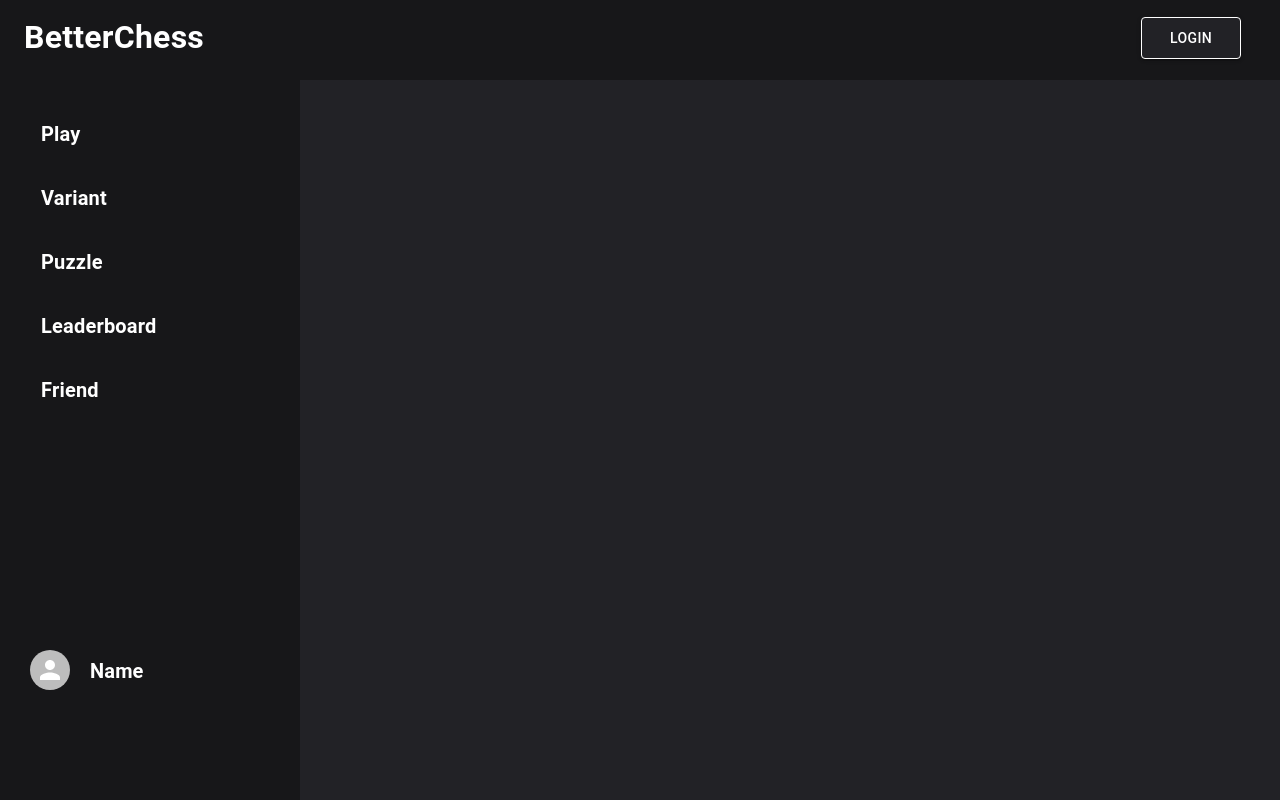
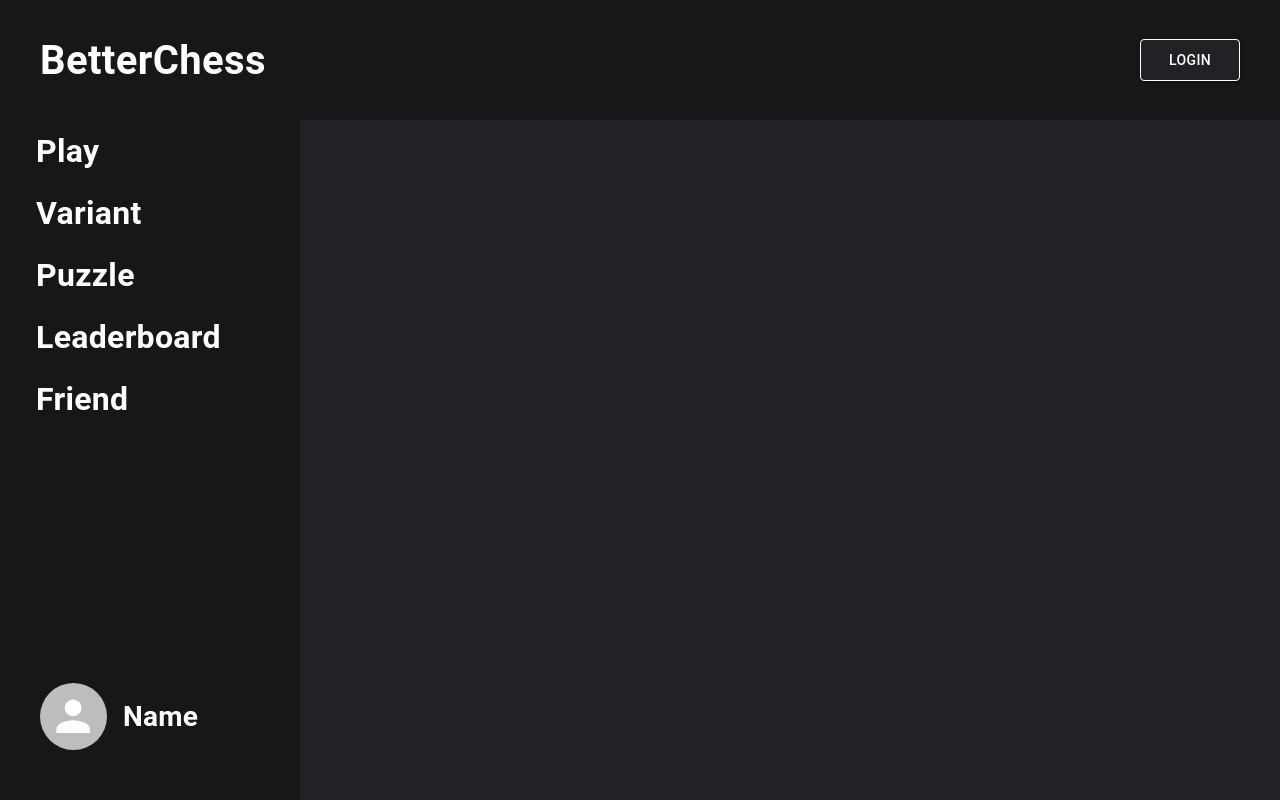
Before and after one commit to YashKorla/BetterChess, a React (Create React App) app in the folder FE/: page / in a window 1280 px wide. Built offline with nearby package versions, Linux system fonts and the light colour scheme.

Commit message:
Navbar Fixes

```diff
--- a/FE/src/App.tsx
+++ b/FE/src/App.tsx
@@ -5,12 +5,10 @@ import Box from '@mui/material/Box';
 
 function App() {
   return (
-    <Box sx={{display:'flex'}}>
-      <h1>App</h1>
+    <>
       <Appbar/>
       <Navbar/>
-      </Box>
-
+    </>
   );
 }
 
--- a/FE/src/components/appbar/Appbar.tsx
+++ b/FE/src/components/appbar/Appbar.tsx
@@ -1,49 +1,40 @@
 import React from 'react'
 import AppBar from '@mui/material/AppBar';
-
-import Toolbar from '@mui/material/Toolbar';
 import Typography from '@mui/material/Typography';
 import Button from '@mui/material/Button';
-
 import styled from '@emotion/styled';
-import { Height } from '@mui/icons-material';
-import { height } from '@mui/system';
 
 const Topbar = styled(AppBar)({
     zIndex: 1,
-    backgroundColor:'#171719',
-    height:'80px',
-    boxShadow:'none'
+    height:'120px',
+    boxShadow:'none',
+    padding: '32px 40px',
+    display:'flex',
+    flexDirection:'row',
+    justifyContent: 'space-between',
+    alignItems: 'center',
 })
 
 const TopbarText = styled(Typography)({
-    flexGrow: 1 ,
     fontWeight:700,
-    fontSize:'32px',
-    paddingTop:'12px'
-
+    fontSize:'40px',
+    lineHeight:'47px',
 })
 
-const TopbarLogin = styled(Button)({
-    backgroundColor:'#222226',
+const Login = styled(Button)({
     border:'solid white 1px',
-    marginTop:'12px',
     width:'100px',
     height:'42px',
-    marginRight:'15px',
 })
 
 const Appbar = () => {
   return (
    <Topbar position="fixed">
-        <Toolbar>
-          <TopbarText variant="h6">
-            BetterChess
-          </TopbarText>
-          <TopbarLogin  variant='contained'>Login</TopbarLogin>
-
-        </Toolbar>
-      </Topbar>
+      <TopbarText>
+        BetterChess
+      </TopbarText>
+      <Login  variant='contained' color='secondary'>Login</Login>
+    </Topbar>
   )
 }
 
--- a/FE/src/components/navbar/Navbar.tsx
+++ b/FE/src/components/navbar/Navbar.tsx
@@ -5,103 +5,98 @@ import Avatar from '@mui/material/Avatar';
 import Typography from '@mui/material/Typography';
 import List from '@mui/material/List';
 import ListItem from '@mui/material/ListItem';
-import ListItemButton from '@mui/material/ListItemButton';
 
 import ListItemText from '@mui/material/ListItemText';
-import { Box } from '@mui/material';
-import Toolbar from '@mui/material/Toolbar';
+import Box  from '@mui/material/Box';
 import styled from '@emotion/styled';
+import {useTheme} from '@mui/material/styles';
+import { ListItemButton } from '@mui/material';
 
-import { navitemdetail } from '../navbar/navitem';
-
-const Sidebar =styled(Drawer)({
-  width: 300,
-  height:'100vh',
-  flexShrink: 0,
-  [`& .MuiDrawer-paper`]: {
-    width: 300 ,
-    backgroundColor:'#171719',
-    zIndex:0,
-  },
-
+const ListText=styled(Typography)({
+  fontSize: '32px',
+  fontStyle: 'normal',
+  fontWeight: 700,
+  lineHeight: 'normal',
 })
 
-const SidebarItem = styled(ListItem)({
-  borderLeft:'solid #171719 20px',
-    color:'White',
-      "&:hover":{
-        backgroundColor:'#222226'
-      }
-
+const AccountAvatar=styled(Avatar)({
+  height:'67px',
+  width:'67px',
+  marginRight:'16px',
 })
 
-const SidebarList=styled(List)({
-  marginTop:'30px'
-})
+const AccountText=styled(Typography)({
+  fontWeight:700,
+  fontSize:'28px',
+  color: 'white',
+});
 
-const SidebarListText=styled(Typography)({
-  padding:'5px',
-  fontWeight:700,
-  fontSize:'20px',
+const CustomToolbar=styled(Typography)({
+  display:'flex',
+  flexDirection: 'column',
+  justifyContent:'space-between',
+  height:'100%',
+  padding: '120px 0 50px 20px',
+});
 
-})
+const AccountBox=styled(Box)({
+  display:'flex',
+  alignItems:'center',
+  padding:'0 0 0 20px'
+});
 
-const SidebarAccountBox=styled(Box)({
-  display:'flex',
-  marginTop:'220px'
-})
-
-const SidebarAccountAvatar=styled(Avatar)({
-
-  display:'flex',
-  marginLeft:'30px'
-})
-
-const SidebarAccountText=styled(Typography)({
-  paddingTop:'5px',
-  fontWeight:700,
-  fontSize:'20px',
-  color:'white',
-  marginLeft:'20px'
-
-})
+const navitems=[
+  {label:'Play',route:'play'},
+  {label:'Variant',route:'variant'},
+  {label:'Puzzle',route:'puzzle'},
+  {label:'Leaderboard',route:'leaderboard'},
+  {label:'Friend',route:'friend'},
+]
 
 const Navbar = () => {
+  const theme = useTheme();
+
+  const SidebarItem = styled(ListItem)({
+      color:'White',
+        "&:hover":{
+          backgroundColor:`${theme.palette.primary.light}`
+        }
+  })
+
   return (
-    <Sidebar
+    <Drawer
       PaperProps={{
         sx: {
-          background:'#171719',
+          background:`${theme.palette.primary.main}`,
           border: '0px',
+          width:'300px',
+          zIndex: '0',
         }}}
         variant="permanent"
+    >
+      <CustomToolbar>
+        <List sx={{padding:'0'}}>
+            {navitems.map((item, index) => (
+              <ListItemButton sx={{padding:'0'}}>
+                <SidebarItem
+                  key={index}
+                  // onClick={()=>navigate(item.route)}
+                  >
+                    <ListItemText primary={<ListText>{item.label}</ListText>} />
+                </SidebarItem>
+              </ListItemButton>
+            ))}
+        </List>
 
-      >
-        <Toolbar />
+        <AccountBox>
+          <AccountAvatar></AccountAvatar>
+          <AccountText>
+           Name
+          </AccountText>
+        </AccountBox>
+      </CustomToolbar>
 
-        <SidebarList>
-            {navitemdetail.map((item, index) => (
-              <SidebarItem
-                key={item.id}
-                // onClick={()=>navigate(item.route)}
-                >
-
-
-                  <ListItemText primary={<SidebarListText>{item.label}</SidebarListText>} />
-
-
-              </SidebarItem>
-            ))}
-          </SidebarList>
-
-         <SidebarAccountBox >
-         <SidebarAccountAvatar></SidebarAccountAvatar>
-         <SidebarAccountText variant="h6">
-            Name
-          </SidebarAccountText>
-          </SidebarAccountBox>
-
-      </Sidebar>
+    </Drawer>
   )
 }
 
--- a/FE/src/components/navbar/navitem.ts
+++ /dev/null
@@ -1,29 +0,0 @@
-export const navitemdetail=[
-    {
-        id:0,
-        label:'Play',
-        route:'play'
-    },
-    {
-        id:1,
-        label:'Variant',
-        route:'variant'
-    },
-    {
-        id:2,
-        label:'Puzzle',
-        route:'puzzle'
-    },
-    {
-        id:3,
-        label:'Leaderboard',
-        route:'leaderboard'
-    },
-    {
-        id:4,
-        label:'Friend',
-        route:'friend'
-    },
-
-
-]
--- a/FE/src/index.tsx
+++ b/FE/src/index.tsx
@@ -4,6 +4,8 @@ import './index.css';
 import App from './App';
 import { Provider } from 'react-redux';
 import { store } from './app-state/store';
+import { ThemeProvider } from '@mui/material';
+import theme from './theme';
 
 const root = ReactDOM.createRoot(
   document.getElementById('root') as HTMLElement
@@ -11,7 +13,9 @@ const root = ReactDOM.createRoot(
 root.render(
   <React.StrictMode>
     <Provider store={store}>
-      <App />
+      <ThemeProvider theme={theme}>
+        <App />
+      </ThemeProvider>
     </Provider>
   </React.StrictMode>
 );
--- /dev/null
+++ b/FE/src/theme.ts
@@ -0,0 +1,16 @@
+import { createTheme } from "@mui/material";
+
+const theme = createTheme({
+    palette: {
+        primary: {
+            main: "#171719",
+            light: "#222226",
+        },
+        secondary: {
+            main: "#222226",
+            light: "#171719",
+        }
+    }
+});
+
+export default theme;
```
